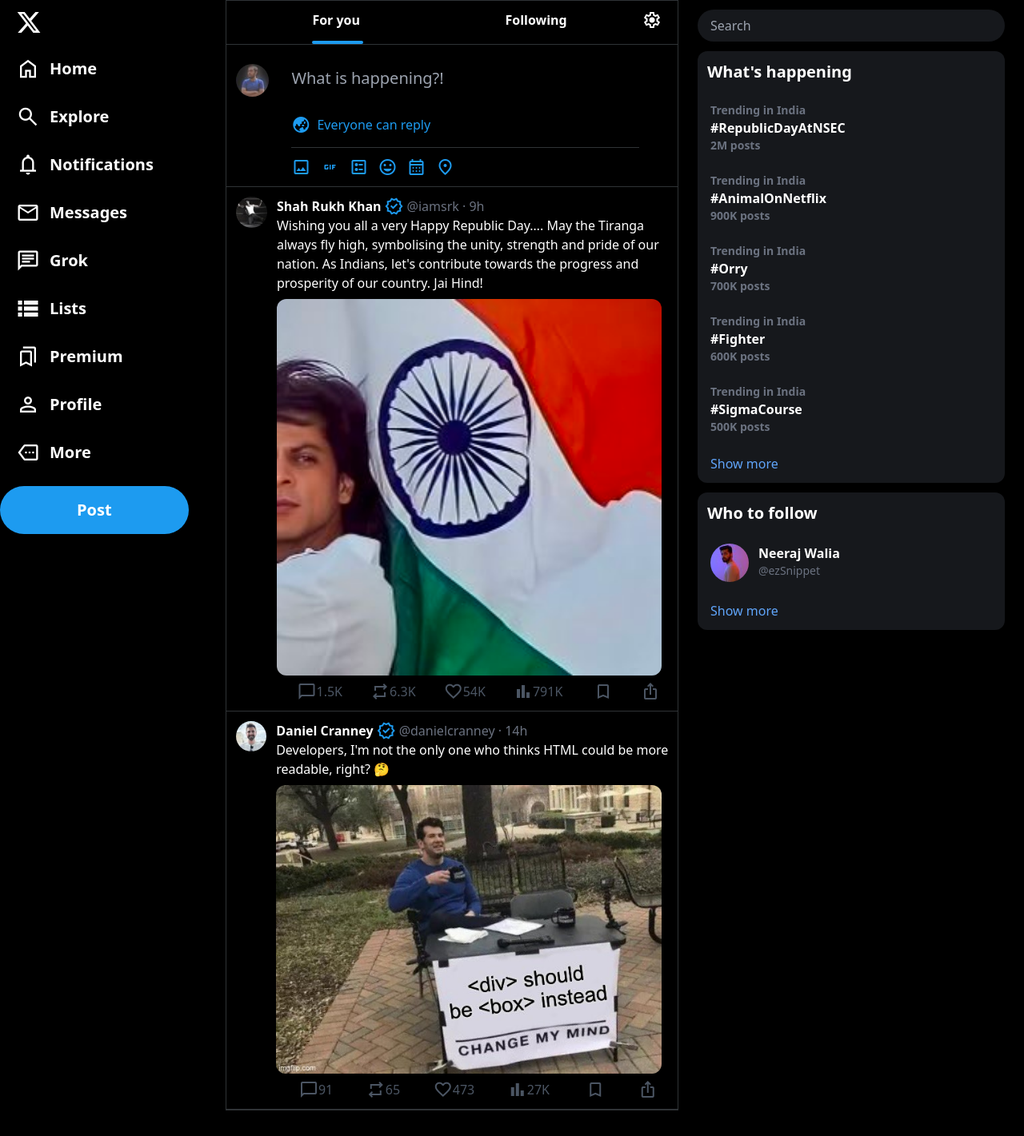
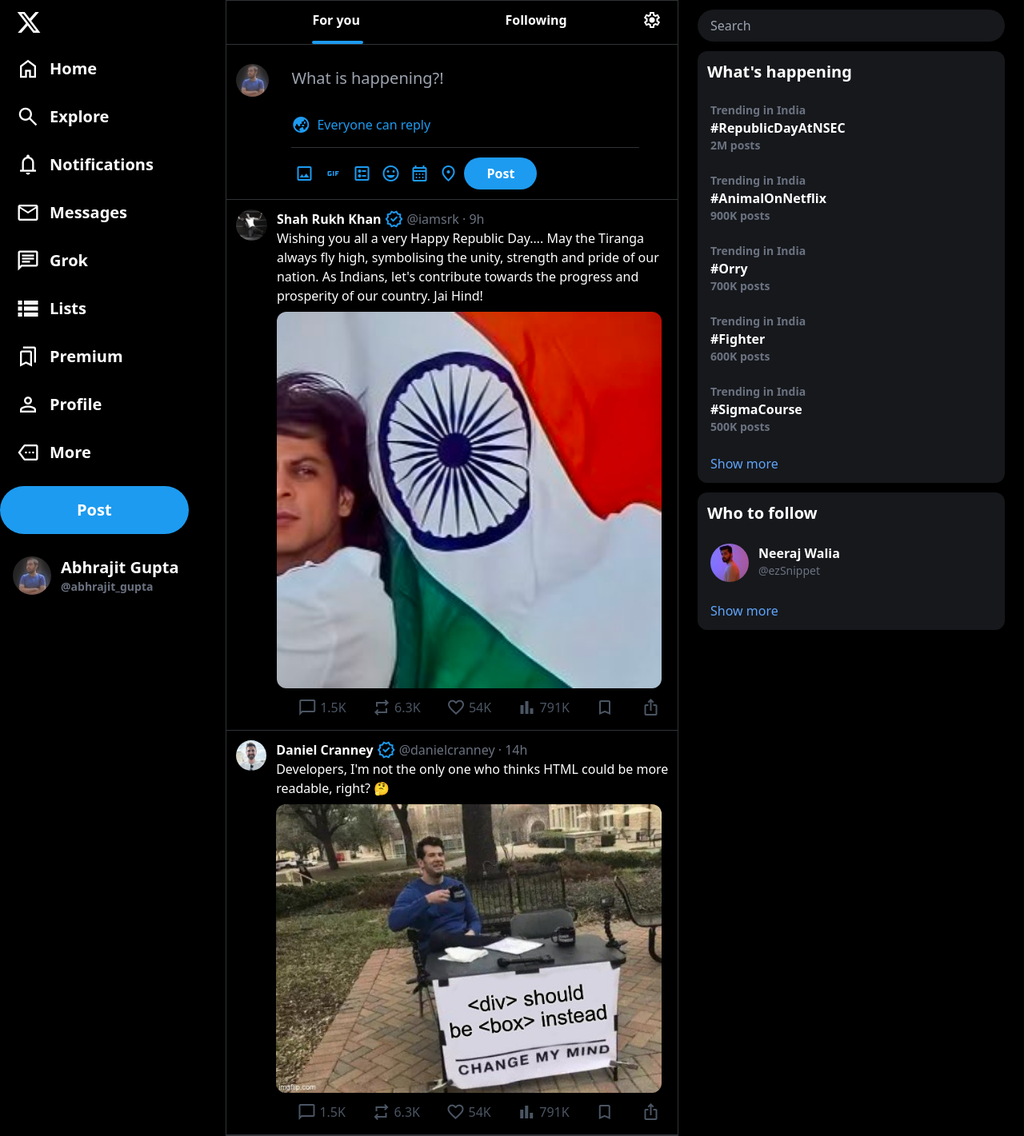
Before and after one commit to abhrajit2004/Twitter-Landing-Page, a website built with Vite: page index.html in a window 1280 px wide. Shown: the whole page at 80% size. Before the commit the page ends 1389 px from the top, so only its background shows below. Built offline with nearby package versions, Linux system fonts and the light colour scheme.

Commit message:
second commit

```diff
--- a/index.html
+++ b/index.html
@@ -17,17 +17,24 @@
             <div class="sidebar">
 
                 <ul class="flex flex-col text-xl font-bold">
-                    <li class="flex items-center gap-3 w-fit hover:bg-gray-900 cursor-pointer px-5 py-3 hover:rounded-full"><span class="material-symbols-outlined text-3xl">home</span>Home</li>
-                    <li class="flex items-center gap-3 w-fit hover:bg-gray-900 cursor-pointer px-5 py-3 hover:rounded-full"><span class="material-symbols-outlined text-3xl">search</span>Explore</li>
-                    <li class="flex items-center gap-3 w-fit hover:bg-gray-900 cursor-pointer px-5 py-3 hover:rounded-full"><span class="material-symbols-outlined text-3xl">notifications</span>Notifications</li>
-                    <li class="flex items-center gap-3 w-fit hover:bg-gray-900 cursor-pointer px-5 py-3 hover:rounded-full"><span class="material-symbols-outlined text-3xl">email</span>Messages</li>
-                    <li class="flex items-center gap-3 w-fit hover:bg-gray-900 cursor-pointer px-5 py-3 hover:rounded-full"><span class="material-symbols-outlined text-3xl">chat</span>Grok</li>
-                    <li class="flex items-center gap-3 w-fit hover:bg-gray-900 cursor-pointer px-5 py-3 hover:rounded-full"><span class="material-symbols-outlined text-3xl">lists</span>Lists</li>
-                    <li class="flex items-center gap-3 w-fit hover:bg-gray-900 cursor-pointer px-5 py-3 hover:rounded-full"><span class="material-symbols-outlined text-3xl">bookmarks</span>Premium</li>
-                    <li class="flex items-center gap-3 w-fit hover:bg-gray-900 cursor-pointer px-5 py-3 hover:rounded-full"><span class="material-symbols-outlined text-3xl">person</span>Profile</li>
-                    <li class="flex items-center gap-3 w-fit hover:bg-gray-900 cursor-pointer px-5 py-3 hover:rounded-full"><span class="material-symbols-outlined text-3xl">more</span>More</li>
+                    <li class="flex items-center gap-3 w-fit hover:bg-gray-900 cursor-pointer px-5 py-3 hover:rounded-full transition-all"><span class="material-symbols-outlined text-3xl">home</span>Home</li>
+                    <li class="flex items-center gap-3 w-fit hover:bg-gray-900 cursor-pointer px-5 py-3 hover:rounded-full transition-all"><span class="material-symbols-outlined text-3xl">search</span>Explore</li>
+                    <li class="flex items-center gap-3 w-fit hover:bg-gray-900 cursor-pointer px-5 py-3 hover:rounded-full transition-all"><span class="material-symbols-outlined text-3xl">notifications</span>Notifications</li>
+                    <li class="flex items-center gap-3 w-fit hover:bg-gray-900 cursor-pointer px-5 py-3 hover:rounded-full transition-all"><span class="material-symbols-outlined text-3xl">email</span>Messages</li>
+                    <li class="flex items-center gap-3 w-fit hover:bg-gray-900 cursor-pointer px-5 py-3 hover:rounded-full transition-all"><span class="material-symbols-outlined text-3xl">chat</span>Grok</li>
+                    <li class="flex items-center gap-3 w-fit hover:bg-gray-900 cursor-pointer px-5 py-3 hover:rounded-full transition-all"><span class="material-symbols-outlined text-3xl">lists</span>Lists</li>
+                    <li class="flex items-center gap-3 w-fit hover:bg-gray-900 cursor-pointer px-5 py-3 hover:rounded-full transition-all"><span class="material-symbols-outlined text-3xl">bookmarks</span>Premium</li>
+                    <li class="flex items-center gap-3 w-fit hover:bg-gray-900 cursor-pointer px-5 py-3 hover:rounded-full transition-all"><span class="material-symbols-outlined text-3xl">person</span>Profile</li>
+                    <li class="flex items-center gap-3 w-fit hover:bg-gray-900 cursor-pointer px-5 py-3 hover:rounded-full transition-all"><span class="material-symbols-outlined text-3xl">more</span>More</li>
                     <li class="flex items-center gap-3 w-fit cursor-pointer py-3">
                             <button class="bg-[#1d9bf0] px-24 py-4 rounded-full">Post</button>
+                    </li>
+                    <li class="flex items-center gap-3 w-fit hover:bg-gray-900 cursor-pointer p-4 hover:rounded-full transition-all">
+                            <img class="rounded-full" src="dp.jpg" alt="...">
+                            <div class="aboutitem">
+                                <div class="font-bold">Abhrajit Gupta</div>
+                                <div class="text-sm text-gray-500">@abhrajit_gupta</div>
+                            </div>
                     </li>
                 </ul>
             </div>
@@ -57,24 +64,27 @@
                         <span>Everyone can reply</span>
                     </div>
                     <div class="w-[90%] h-[1px] bg-[#2f3336] my-3"></div>
-                    <div class="blueicons flex gap-3 text-[#1d9bf0]">
-                        <span class="material-symbols-outlined cursor-pointer">
+                    <div class="blueicons flex gap-1 text-[#1d9bf0] items-center">
+                            <span class="material-symbols-outlined cursor-pointer hover:bg-blue-600 hover:rounded-full w-fit flex p-1 items-center transition-all ease-in-out">
                                 image
                             </span>
-                        <span class="material-symbols-outlined cursor-pointer">
+                            <span class="material-symbols-outlined cursor-pointer hover:bg-blue-600 hover:rounded-full w-fit flex p-1 items-center transition-all ease-in-out">
                                 gif
                             </span>
-                        <span class="material-symbols-outlined cursor-pointer">
+                            <span class="material-symbols-outlined cursor-pointer hover:bg-blue-600 hover:rounded-full w-fit flex p-1 items-center transition-all ease-in-out">
                                 ballot
                             </span>
-                        <span class="material-symbols-outlined cursor-pointer">
+                            <span class="material-symbols-outlined cursor-pointer hover:bg-blue-600 hover:rounded-full w-fit flex p-1 items-center transition-all ease-in-out">
                                 mood
                             </span>
-                        <span class="material-symbols-outlined cursor-pointer">
+                            <span class="material-symbols-outlined cursor-pointer hover:bg-blue-600 hover:rounded-full w-fit flex p-1 items-center transition-all ease-in-out">
                                 calendar_month
                             </span>
-                        <span class="material-symbols-outlined cursor-pointer">
+                            <span class="material-symbols-outlined cursor-pointer hover:bg-blue-600 hover:rounded-full w-fit flex p-1 items-center transition-all ease-in-out">
                                 location_on
+                            </span>
+                            <span class="cursor-pointer">
+                                <button class="text-white w-fit bg-[#1d9bf0] px-7 py-2 rounded-full font-bold">Post</button>
                             </span>
                     </div>
                 </div>
@@ -97,33 +107,33 @@
                                 <img class="w-[96%] rounded-xl my-2" src="sample.jpeg" alt="...">
                             </div>
                             <div class="icons flex mx-2 justify-around text-gray-600">
-                                <div class="icon flex items-center justify-center cursor-pointer">
-                                    <span class="material-symbols-outlined w-[70%]">
+                                <div class="icon flex items-center justify-center cursor-pointer hover:text-blue-600  transition-all">
+                                    <span class="material-symbols-outlined w-[70%] hover:bg-blue-600 hover:text-blue-300 hover:rounded-full flex p-1 items-center transition-all">
                                         chat_bubble
                                     </span>1.5K
                                 </div>
-                                <div class="icon flex items-center justify-center cursor-pointer">
-                                    <span class="material-symbols-outlined w-[70%]">
+                                <div class="icon flex items-center justify-center cursor-pointer hover:text-green-600 transition-all">
+                                    <span class="material-symbols-outlined w-[70%] hover:bg-green-600 hover:text-green-300 hover:rounded-full flex p-1 items-center transition-all">
                                         repeat
                                     </span>6.3K
                                 </div>
-                                <div class="icon flex items-center justify-center cursor-pointer">
-                                    <span class="material-symbols-outlined w-[70%]">
+                                <div  class="icon flex items-center justify-center cursor-pointer hover:text-pink-600 transition-all">
+                                    <span class="material-symbols-outlined w-[70%] hover:bg-pink-600 hover:text-pink-300 hover:rounded-full flex p-1 items-center transition-all">
                                         favorite
                                     </span>54K
                                 </div>
-                                <div class="icon flex items-center justify-center cursor-pointer">
-                                    <span class="material-symbols-outlined w-[70%]">
+                                <div  class="icon flex items-center justify-center cursor-pointer hover:text-blue-600 transition-all">
+                                    <span class="material-symbols-outlined w-[70%] hover:bg-blue-600 hover:text-blue-300 hover:rounded-full flex p-1 items-center transition-all">
                                         bar_chart
                                     </span>791K
                                 </div>
-                                <div class="icon flex items-center justify-center cursor-pointer">
-                                    <span class="material-symbols-outlined w-[70%]">
+                                <div  class="icon flex items-center justify-center cursor-pointer transition-all">
+                                    <span class="material-symbols-outlined w-[70%]  hover:text-blue-300 hover:rounded-full flex items-center transition-all">
                                         bookmark
                                     </span>
                                 </div>
-                                <div class="icon flex items-center justify-center cursor-pointer">
-                                    <span class="material-symbols-outlined w-[70%]">
+                                <div  class="icon flex items-center justify-center cursor-pointer transition-all">
+                                    <span class="material-symbols-outlined w-[70%] hover:text-blue-300 hover:rounded-full flex p-1 items-center transition-all">
                                         iOS_share
                                     </span>
                                 </div>
@@ -148,33 +158,33 @@
                                 <img class="w-[96%] rounded-xl my-2" src="sample2.jpeg" alt="...">
                             </div>
                             <div class="icons flex mx-2 justify-around text-gray-600">
-                                <div class="icon flex items-center justify-center">
-                                    <span class="material-symbols-outlined w-[70%]">
+                                <div class="icon flex items-center justify-center cursor-pointer hover:text-blue-600  transition-all">
+                                    <span class="material-symbols-outlined w-[70%] hover:bg-blue-600 hover:text-blue-300 hover:rounded-full flex p-1 items-center transition-all">
                                         chat_bubble
-                                    </span>91
+                                    </span>1.5K
                                 </div>
-                                <div class="icon flex items-center justify-center">
-                                    <span class="material-symbols-outlined w-[70%]">
+                                <div class="icon flex items-center justify-center cursor-pointer hover:text-green-600 transition-all">
+                                    <span class="material-symbols-outlined w-[70%] hover:bg-green-600 hover:text-green-300 hover:rounded-full flex p-1 items-center transition-all">
                                         repeat
-                                    </span>65
+                                    </span>6.3K
                                 </div>
-                                <div class="icon flex items-center justify-center">
-                                    <span class="material-symbols-outlined w-[70%]">
+                                <div  class="icon flex items-center justify-center cursor-pointer hover:text-pink-600 transition-all">
+                                    <span class="material-symbols-outlined w-[70%] hover:bg-pink-600 hover:text-pink-300 hover:rounded-full flex p-1 items-center transition-all">
                                         favorite
-                                    </span>473
+                                    </span>54K
                                 </div>
-                                <div class="icon flex items-center justify-center">
-                                    <span class="material-symbols-outlined w-[70%]">
+                                <div  class="icon flex items-center justify-center cursor-pointer hover:text-blue-600 transition-all">
+                                    <span class="material-symbols-outlined w-[70%] hover:bg-blue-600 hover:text-blue-300 hover:rounded-full flex p-1 items-center transition-all">
                                         bar_chart
-                                    </span>27K
+                                    </span>791K
                                 </div>
-                                <div class="icon flex items-center justify-center">
-                                    <span class="material-symbols-outlined w-[70%]">
+                                <div  class="icon flex items-center justify-center cursor-pointer transition-all">
+                                    <span class="material-symbols-outlined w-[70%]  hover:text-blue-300 hover:rounded-full flex items-center transition-all">
                                         bookmark
                                     </span>
                                 </div>
-                                <div class="icon flex items-center justify-center">
-                                    <span class="material-symbols-outlined w-[70%]">
+                                <div  class="icon flex items-center justify-center cursor-pointer transition-all">
+                                    <span class="material-symbols-outlined w-[70%] hover:text-blue-300 hover:rounded-full flex p-1 items-center transition-all">
                                         iOS_share
                                     </span>
                                 </div>
@@ -197,38 +207,38 @@
             </div> -->
             <div class="whats bg-[#16181c] rounded-xl my-3 mx-6 w-96">
                 <h1 class="text-xl font-bold p-3">What's happening</h1>
-                <div class="item px-4 p-3 hover:bg-gray-700 cursor-pointer">
+                <div class="item px-4 p-3 hover:bg-gray-700 cursor-pointer transition-all">
                     <div class="font-bold text-sm text-gray-500">Trending in India</div>
                     <div class="font-bold">#RepublicDayAtNSEC</div>
                     <div class="font-bold text-sm text-gray-500">2M posts</div>
                 </div>
-                <div class="item px-4 p-3 hover:bg-gray-700 cursor-pointer">
+                <div class="item px-4 p-3 hover:bg-gray-700 cursor-pointer transition-all">
                     <div class="font-bold text-sm text-gray-500">Trending in India</div>
                     <div class="font-bold">#AnimalOnNetflix</div>
                     <div class="font-bold text-sm text-gray-500">900K posts</div>
                 </div>
-                <div class="item px-4 p-3 hover:bg-gray-700 cursor-pointer">
+                <div class="item px-4 p-3 hover:bg-gray-700 cursor-pointer transition-all">
                     <div class="font-bold text-sm text-gray-500">Trending in India</div>
                     <div class="font-bold">#Orry</div>
                     <div class="font-bold text-sm text-gray-500">700K posts</div>
                 </div>
-                <div class="item px-4 p-3 hover:bg-gray-700 cursor-pointer">
+                <div class="item px-4 p-3 hover:bg-gray-700 cursor-pointer transition-all">
                     <div class="font-bold text-sm text-gray-500">Trending in India</div>
                     <div class="font-bold">#Fighter</div>
                     <div class="font-bold text-sm text-gray-500">600K posts</div>
                 </div>
-                <div class="item px-4 p-3 hover:bg-gray-700 cursor-pointer">
+                <div class="item px-4 p-3 hover:bg-gray-700 cursor-pointer transition-all">
                     <div class="font-bold text-sm text-gray-500">Trending in India</div>
                     <div class="font-bold">#SigmaCourse</div>
                     <div class="font-bold text-sm text-gray-500">500K posts</div>
                 </div>
-                <div class="item px-4 p-3 hover:bg-gray-700 cursor-pointer hover:rounded-xl">
+                <div class="item px-4 p-3 hover:bg-gray-700 cursor-pointer hover:rounded-xl transition-all">
                     <div class="text-blue-400">Show more</div>
                 </div>
             </div>
             <div class="who bg-[#16181c] rounded-xl my-3 mx-6 w-96">
                 <h1 class="text-xl font-bold p-3">Who to follow</h1>
-                <div class="item px-4 p-3 hover:bg-gray-700 cursor-pointer flex">
+                <div class="item px-4 p-3 hover:bg-gray-700 cursor-pointer flex transition-all">
                     <img class="rounded-full" src="item1.jpg" alt="...">
                     <div class="aboutitem mx-3">
                         <div class="font-bold">Neeraj Walia</div>
@@ -237,7 +247,7 @@
                     <!-- <button class="bg-white text-black font-medium rounded-full w-24 mx-8">Follow</button> -->
                 </div>
 
-                <div class="item px-4 p-3 hover:bg-gray-700 cursor-pointer hover:rounded-xl">
+                <div class="item px-4 p-3 hover:bg-gray-700 cursor-pointer hover:rounded-xl transition-all">
                     <div class="text-blue-400">Show more</div>
                 </div>
             </div>
```
Also changed, not shown: css/output.css. Lines whose indentation alone changed are shown as unchanged.
